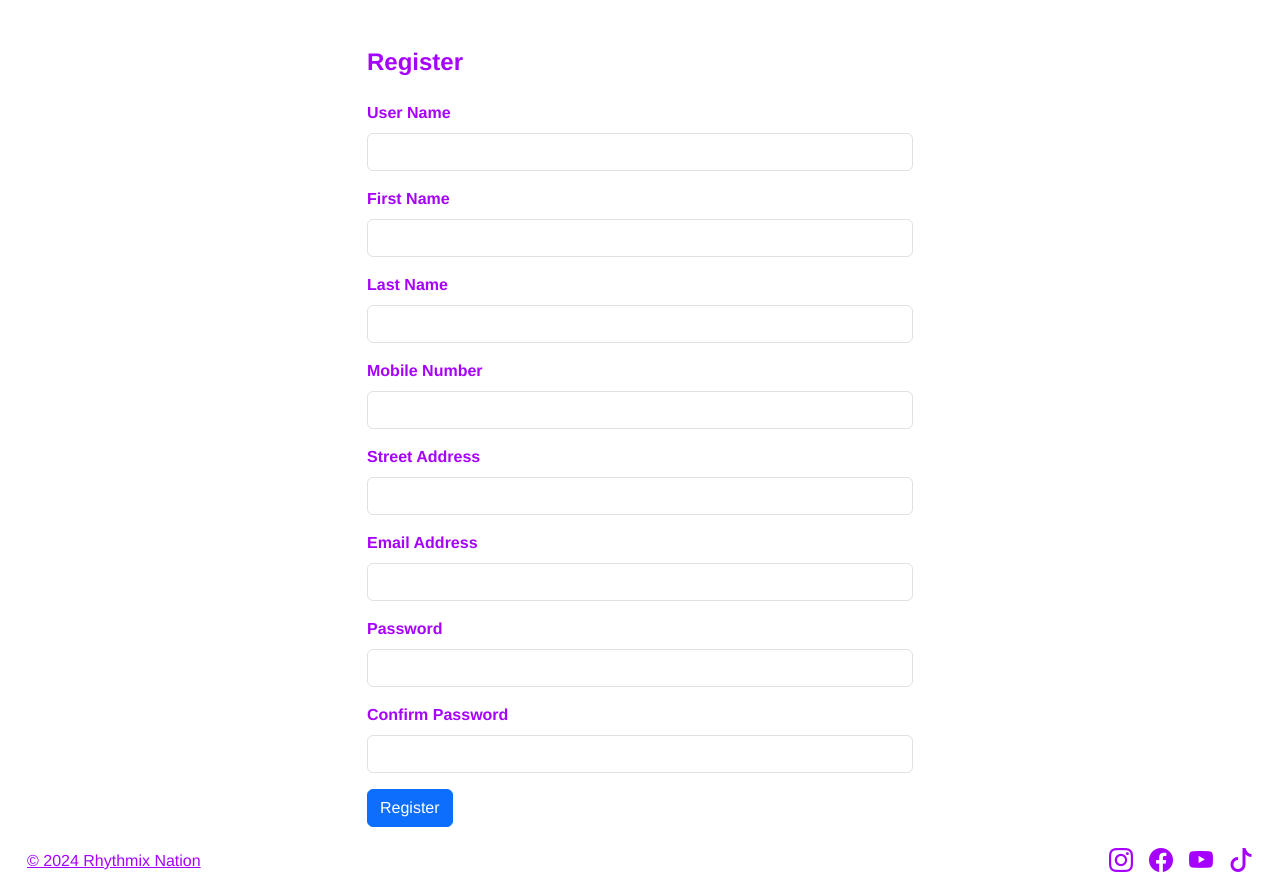
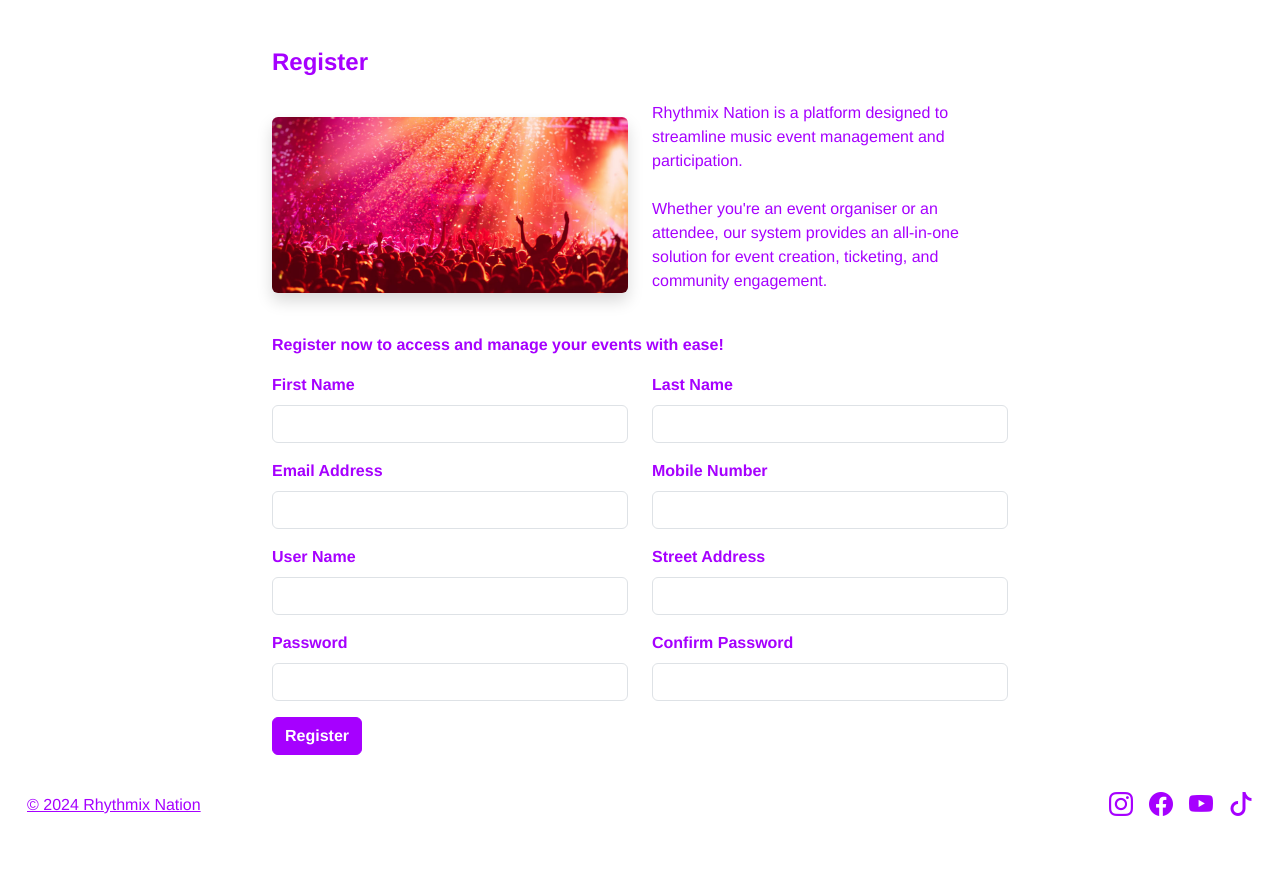
Before and after one commit to sherbacodes/IAB207_A3, a Flask app: page /register in a window 1280 px wide. Shown: the part 72-967 px from the top of the page. After the commit the page ends 888 px from the top, so only its background shows below. Run offline with Flask 3, Linux system fonts and the light colour scheme; some libraries are stand-ins or nearby versions.

Commit message:
Updated registration form to include a more visually appealing layout

```diff
--- a/website/templates/user.html
+++ b/website/templates/user.html
@@ -1,23 +1,102 @@
 {% extends "base.html" %}
-
-{% from "bootstrap5/form.html" import render_form %}
 
 {% block content %}
 <div class="container mt-5">
     <div class="row justify-content-center">
-        <div class="col-md-6">
+        <div class="col-md-8">
             <div class="page-header mb-4">
                 <h4>{{ heading }}</h4>
             </div>
 
-            <!-- Render WTForm using Bootstrap helper -->
-            {{ render_form(form) }}
+            <form method="POST">
+                {{ form.hidden_tag() }}
 
-            <!-- Register link if user is on login page -->
+                {% if heading == 'Register' %}
+                <div class="d-xl-flex flex-xl-row flex-column align-items-center justify-content-center gap-4 my-4">
+                    <div class="text-center w-100 w-xl-50 mb-3 mb-xl-0">
+                        <img src="{{ url_for('static', filename='img/rhythmix_intro.jpg') }}"
+                            class="img-fluid rounded shadow"
+                            alt="Rhythmix Nation Events Overview"
+                            style="max-width: 100%;">
+                    </div>
+                    <div class="w-100 w-xl-50">
+                        <p class="text-muted">
+                            Rhythmix Nation is a platform designed to streamline music event management and participation.<br><br>
+                            Whether you're an event organiser or an attendee, our system provides an all-in-one solution for event creation, ticketing, and community engagement.
+                        </p>
+                    </div>
+                </div>
+
+                <div class="col-md-6 w-100">
+                    <p class="text-muted">
+                        <strong>Register now to access and manage your events with ease!</strong>
+                    </p>
+                </div>
+                    <div class="row mb-3">
+                        <div class="col-md-6">
+                            {{ form.first_name.label(class="form-label") }}
+                            {{ form.first_name(class="form-control") }}
+                        </div>
+                        <div class="col-md-6">
+                            {{ form.last_name.label(class="form-label") }}
+                            {{ form.last_name(class="form-control") }}
+                        </div>
+                    </div>
+
+                    <div class="row mb-3">
+                        <div class="col-md-6">
+                            {{ form.email.label(class="form-label") }}
+                            {{ form.email(class="form-control") }}
+                        </div>
+                        <div class="col-md-6">
+                            {{ form.mobile_number.label(class="form-label") }}
+                            {{ form.mobile_number(class="form-control") }}
+                        </div>
+                    </div>
+
+                    <div class="row mb-3">
+                        <div class="col-md-6">
+                            {{ form.username.label(class="form-label") }}
+                            {{ form.username(class="form-control") }}
+                        </div>
+                        <div class="col-md-6">
+                            {{ form.street_address.label(class="form-label") }}
+                            {{ form.street_address(class="form-control") }}
+                        </div>
+                    </div>
+
+                    <div class="row mb-3">
+                        <div class="col-md-6">
+                            {{ form.password.label(class="form-label") }}
+                            {{ form.password(class="form-control") }}
+                        </div>
+                        <div class="col-md-6">
+                            {{ form.confirm.label(class="form-label") }}
+                            {{ form.confirm(class="form-control") }}
+                        </div>
+                    </div>
+
+                {% else %}
+                    <div class="mb-3">
+                        {{ form.username.label(class="form-label") }}
+                        {{ form.username(class="form-control") }}
+                    </div>
+
+                    <div class="mb-3">
+                        {{ form.password.label(class="form-label") }}
+                        {{ form.password(class="form-control") }}
+                    </div>
+                {% endif %}
+
+                <div class="mb-3">
+                    {{ form.submit(class="btn btn-primary button-color button-hover") }}
+                </div>
+            </form>
+
             {% if heading == 'Login' %}
-            <div class="mt-3">
-                <p>New user? <a href="{{ url_for('auth.register') }}">Click here</a> to register.</p>
-            </div>
+                <div class="mt-3">
+                    <p>New user? <a href="{{ url_for('auth.register') }}">Click here</a> to register.</p>
+                </div>
             {% endif %}
         </div>
     </div>
```
Also changed, not shown: website/static/img/rhythmix_intro.jpg (added).
